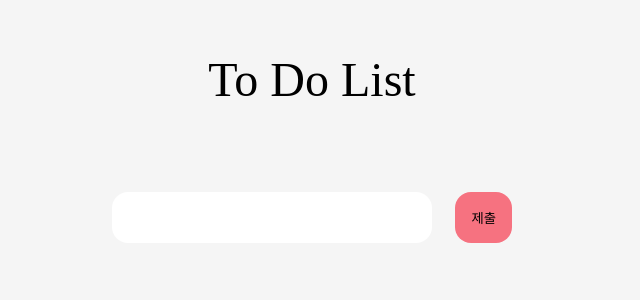
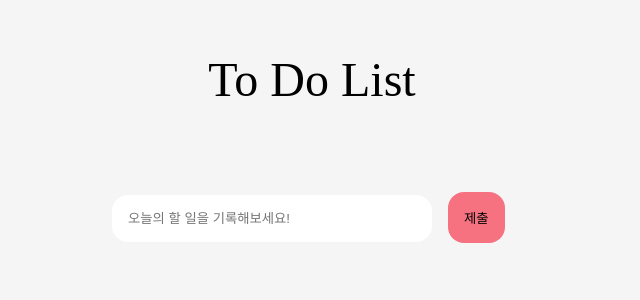
Before and after one commit to choongnyeong6215/TO-DO-LIST, a React (Create React App) app: page / in a window 1280 px wide. Shown: the top 300 px of the page, without its empty margins (328-968 px from the left). Built offline with nearby package versions, Linux system fonts and the light colour scheme.

Commit message:
할일 목록 추가 구현

```diff
--- a/package.json
+++ b/package.json
@@ -12,7 +12,9 @@
     "@types/react-dom": "^18.2.18",
     "react": "^18.2.0",
     "react-dom": "^18.2.0",
+    "react-hook-form": "^7.49.3",
     "react-scripts": "5.0.1",
+    "recoil": "^0.7.7",
     "styled-components": "^6.1.8",
     "typescript": "^4.9.5",
     "web-vitals": "^2.1.4"
--- /dev/null
+++ b/src/atom/toDoState.ts
@@ -0,0 +1,7 @@
+import { atom } from "recoil";
+import { ToDoListItfc } from "../interface/toDointerface";
+
+export const toDoState = atom<ToDoListItfc[]>({
+    key : "toDo",
+    default : []
+})
--- /dev/null
+++ b/src/components/CreateToDo.tsx
@@ -0,0 +1,33 @@
+import { ToDoBox, ToDoIpt, ToDoAddBtn } from "../styles/ToDoListStyle";
+import {useForm} from "react-hook-form";
+import { FormItfc } from "../interface/toDointerface";
+import { useSetRecoilState } from "recoil";
+import { toDoState } from "../atom/toDoState";
+
+const CreateToDo = () => {
+
+    const {register, handleSubmit, setValue} = useForm<FormItfc>();
+
+    const setToDo = useSetRecoilState(toDoState);
+
+    // 유효한 경우 리스트 업데이트
+    const isValid = ({toDo} : FormItfc) => {
+    setToDo((prevToDoList) => [{id : Date.now(), text : toDo, category : "TO_DO"}, ...prevToDoList]);
+    setValue("toDo", "");
+    }
+
+    return (
+        <ToDoBox>
+            <form onSubmit={handleSubmit(isValid)}>
+                <ToDoIpt
+                type="text"
+                placeholder="오늘의 할 일을 기록해보세요!"
+                {...register("toDo")}
+                />
+                <ToDoAddBtn>제출</ToDoAddBtn>
+            </form>
+        </ToDoBox>
+    )
+}
+
+export default CreateToDo
--- /dev/null
+++ b/src/components/ToDo.tsx
@@ -0,0 +1,15 @@
+import { ToDoListItfc } from "../interface/toDointerface";
+import { ToDoAddBtn, ToDoLi } from "../styles/ToDoListStyle";
+
+const ToDo = ({text} : ToDoListItfc) => {
+  return (
+    <ToDoLi>
+        <span>{text}</span>
+        <ToDoAddBtn>할 일</ToDoAddBtn>
+        <ToDoAddBtn>진행중</ToDoAddBtn>
+        <ToDoAddBtn>완료</ToDoAddBtn>
+    </ToDoLi>
+  )
+}
+
+export default ToDo
--- a/src/components/ToDoList.tsx
+++ b/src/components/ToDoList.tsx
@@ -1,18 +1,25 @@
-import { Container, Header, Title, ToDoBox, ToDoIpt, ToDoAddBtn, ToDoUl, ToDoLi } from "../styles/ToDoListStyle";
+import { useRecoilValue } from "recoil";
+import { Container, Header, Title, ToDoUl, ToDoLi } from "../styles/ToDoListStyle";
+import { toDoState } from "../atom/toDoState";
+import CreateToDo from "./CreateToDo";
+import ToDo from "./ToDo";
 
 const ToDoList = () => {
+
+  // 리스트 상태 관리
+  const toDo = useRecoilValue(toDoState);
+
   return (
     <div>
       <Container>
         <Header>
             <Title>To Do List</Title>
         </Header>
-        <ToDoBox>
-            <ToDoIpt />
-            <ToDoAddBtn>제출</ToDoAddBtn>
-        </ToDoBox>
+        <CreateToDo />
         <ToDoUl>
-            <ToDoLi></ToDoLi>
+          {toDo.map((list) => (
+            <ToDo key={list.id} id={list.id} text={list.text} category={list.category} />
+          ))}
         </ToDoUl>
       </Container>
     </div>
--- a/src/index.tsx
+++ b/src/index.tsx
@@ -3,13 +3,16 @@ import App from './App';
 import reportWebVitals from './reportWebVitals';
 import { ThemeProvider } from 'styled-components';
 import { lightTheme } from './styles/theme';
+import { RecoilRoot } from 'recoil';
 
 const root = ReactDOM.createRoot(
   document.getElementById('root') as HTMLElement
 );
 root.render(
   <ThemeProvider theme={lightTheme}>
-    <App />
+    <RecoilRoot>
+      <App />
+    </RecoilRoot>
   </ThemeProvider>
 );
 
--- /dev/null
+++ b/src/interface/toDointerface.ts
@@ -0,0 +1,11 @@
+// 폼 제출 데이터 인터페이스
+export interface FormItfc {
+    toDo : string;
+}
+
+// 리스트 저장 데이터 인터페이스
+export interface ToDoListItfc {
+    id : number;
+    text : String;
+    category : "TO_DO" | "DOING" | "DONE"       // 할 일 || 하는중 || 완료
+}
--- a/src/styles/ToDoListStyle.tsx
+++ b/src/styles/ToDoListStyle.tsx
@@ -17,9 +17,6 @@ export const Title = styled.h1`
 `;
 
 export const ToDoBox = styled.div`
-    display : flex;
-    justify-content : space-between;
-    align-items : top;
     margin-top : 2rem;
 `;
 
@@ -37,6 +34,7 @@ export const ToDoAddBtn = styled.button`
     background-color : ${(props) => props.theme.boxColor};
     cursor : pointer;
     color : ${(props) => props.theme.textColor};
+    margin-left : 1rem;
 `;
 
 export const ToDoUl = styled.ul`
```
Also changed, not shown: 1 other file (tests, documents, lock files or other folders).
